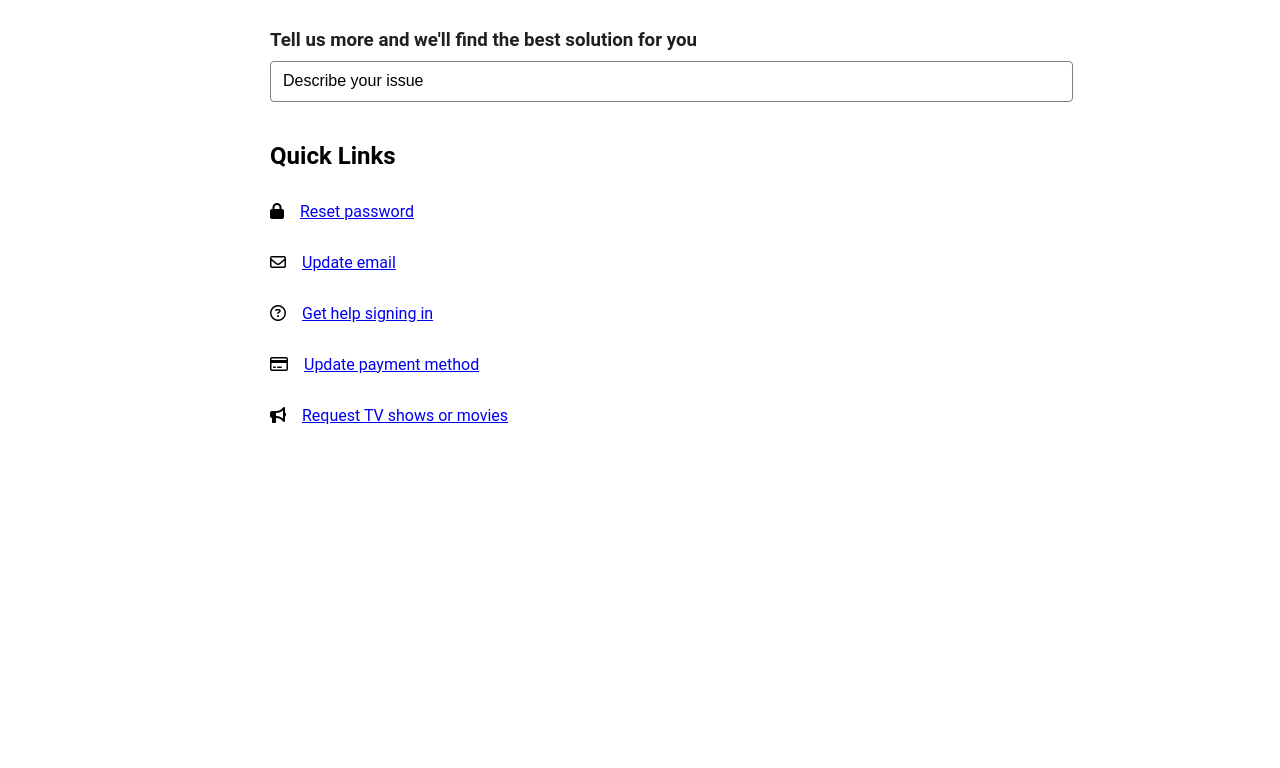
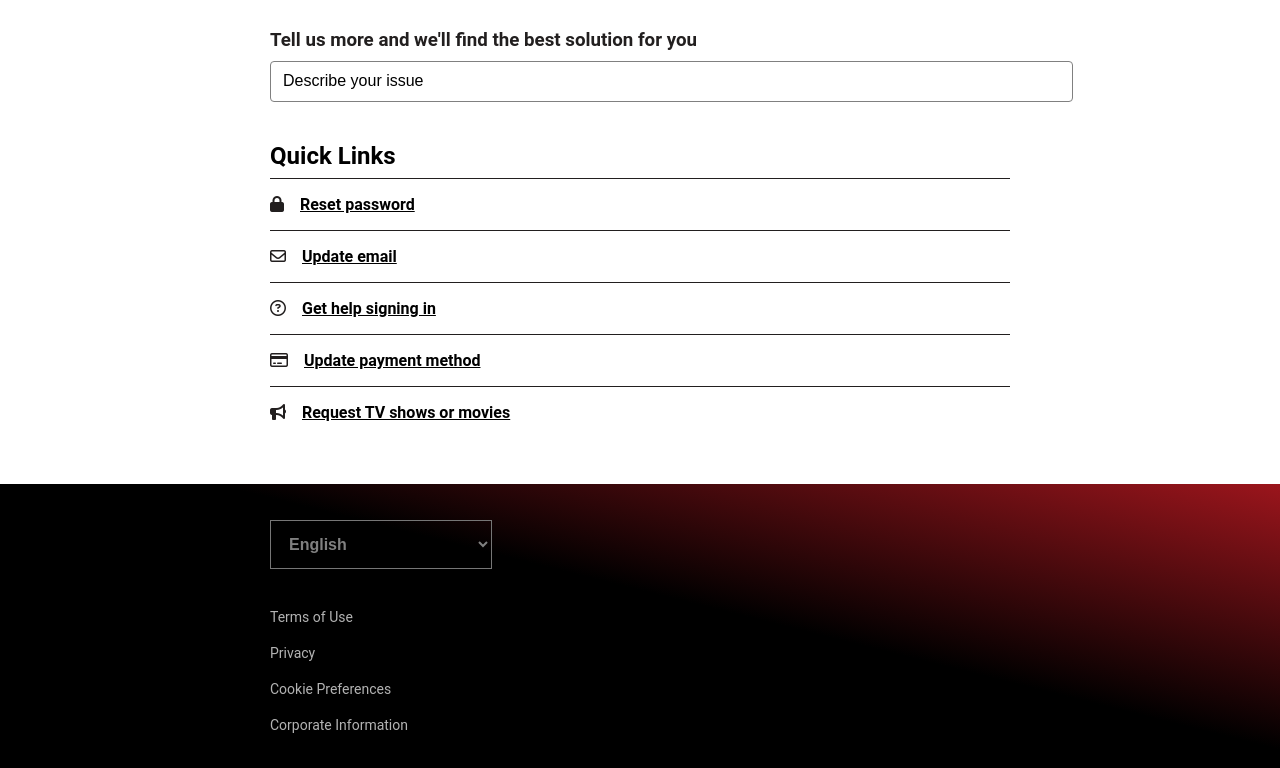
Before and after one commit to ElcanQuliyev/Final---Project, a plain HTML site: page contactus.html in a window 1280 px wide. Shown: the part 158-926 px from the top of the page. Before the commit the page ends 800 px from the top, so only its background shows below. Drawn offline with Linux system fonts and the light colour scheme.

Commit message:
footer added

```diff
--- a/Css/contactus.css
+++ b/Css/contactus.css
@@ -102,7 +102,7 @@ input {
 
 .quickLinks {
     display: flex;
-    gap: 32px;
+    gap: 16px;
     flex-direction: column;
 }
 
@@ -110,13 +110,82 @@ input {
     display: flex;
     align-items: center;
     gap: 16px;
+    border-bottom: 1px solid #221f1f;
+    padding-bottom: 16px;
+}
+
+.quickLink-style{
+    border: none;
 }
 
 h2{
     margin-bottom: 0px;
     margin-top: 40px;
+    border-bottom: 1px solid #221f1f;
+    padding-bottom: 8px;
 }
 
-i {}
+i {
+    color: #221f1f;
+}
 
-.quicklink {}
+.quicklink {
+    color: black;
+    display: inline-block;
+    font-weight: 600;
+}
+
+.quicklink:hover{
+    color: rgb(51, 51, 51);
+}
+
+.quicklink:hover:active{
+    border: 2px solid black;
+    border-radius: 4px;
+    padding: 2px;
+}
+
+/* Content ended */
+
+
+/* Footer started */
+
+footer{
+    background: linear-gradient(194deg, rgba(155,21,28,1) 0%, rgba(155,21,28,1) 0%, rgba(0,0,0,1) 44%);
+    margin-top: 30px;
+}
+
+.footerlinks{
+    padding: 16px 200px;
+}
+
+select{
+    width: 30%;
+    padding: 14px;
+    background-color: transparent;
+    color: gray;
+    font-weight: 700;
+    font-size: 16px;
+    margin-top: 20px;
+}
+
+.links{
+    margin-top: 40px;
+    display: flex;
+    gap: 20px;
+    flex-direction: column;
+    margin-bottom: 20px;
+}
+
+.links a{
+    color: rgba(255, 255, 255, .7);
+    display: inline-block;
+    text-decoration: none;
+    font-size: 14px;
+}
+
+.links a:hover{
+    text-decoration: underline;
+}
+
+/* Footer ended */
--- a/contactus.html
+++ b/contactus.html
@@ -54,19 +54,35 @@
         </div>
         <div class="quickLink">
           <i class="fa-regular fa-circle-question"></i>
-          <a href="login.html" target="_blank" class="quicklink">Get help signing in</a>
+          <a href="#" target="_blank" class="quicklink">Get help signing in</a>
         </div>
         <div class="quickLink">
           <i class="fa-regular fa-credit-card"></i>
           <a href="login.html" target="_blank" class="quicklink">Update payment method</a>
         </div>
-        <div class="quickLink">
+        <div class="quickLink quickLink-style">
           <i class="fa-solid fa-bullhorn"></i>
-          <a href="login.html" target="_blank" class="quicklink">Request TV shows or movies</a>
+          <a href="#" target="_blank" class="quicklink">Request TV shows or movies</a>
         </div>
       </div>
     </div>
 
+    <footer>
+      <div class="footerlinks container">
+        <select name="lang" id="language">
+          <option value="lang-1">English</option>
+          <option value="lang-2">Türkçe</option>
+          <option value="lang-3">Русский</option>
+          <option value="lang-4">Italiano</option>
+        </select>
+        <div class="links">
+          <a href="#">Terms of Use</a>
+          <a href="#">Privacy</a>
+          <a href="#">Cookie Preferences</a>
+          <a href="#">Corporate Information</a>
+        </div>
+      </div>
+    </footer>
 
 
 
```
